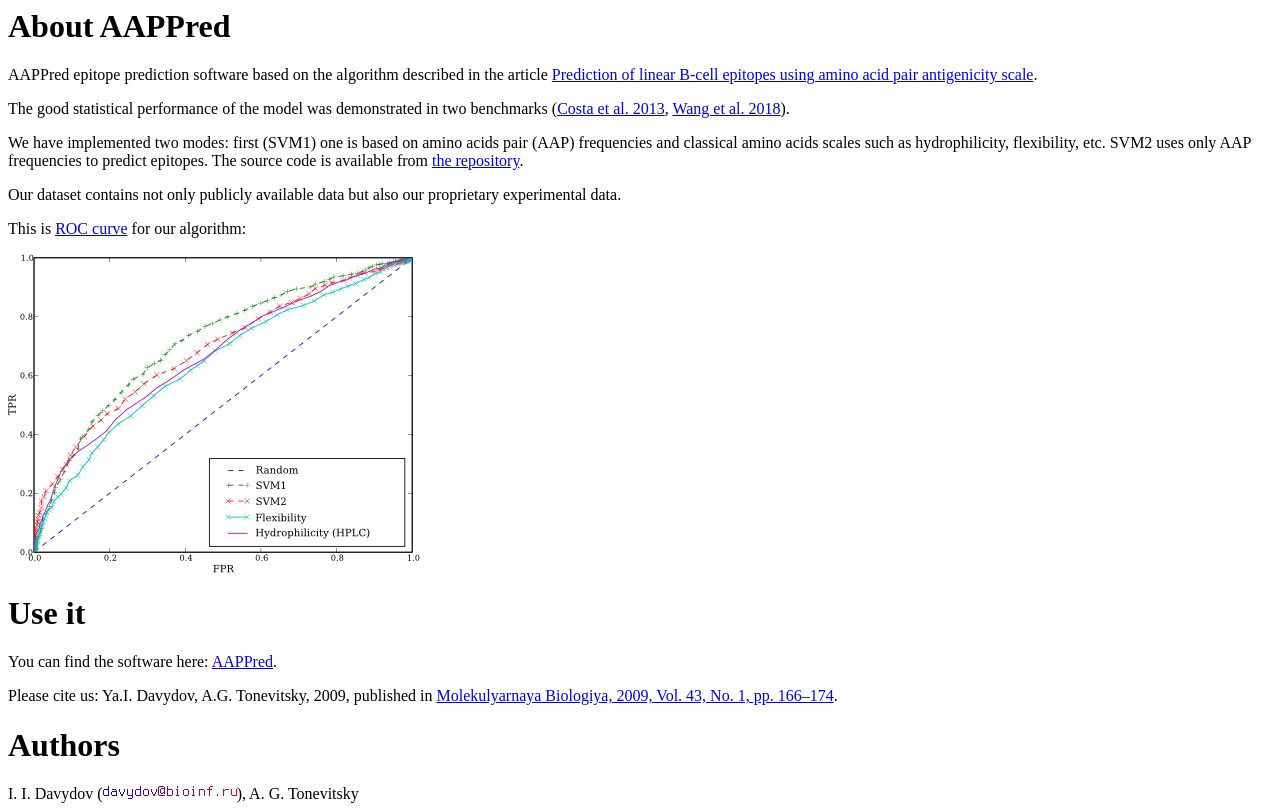
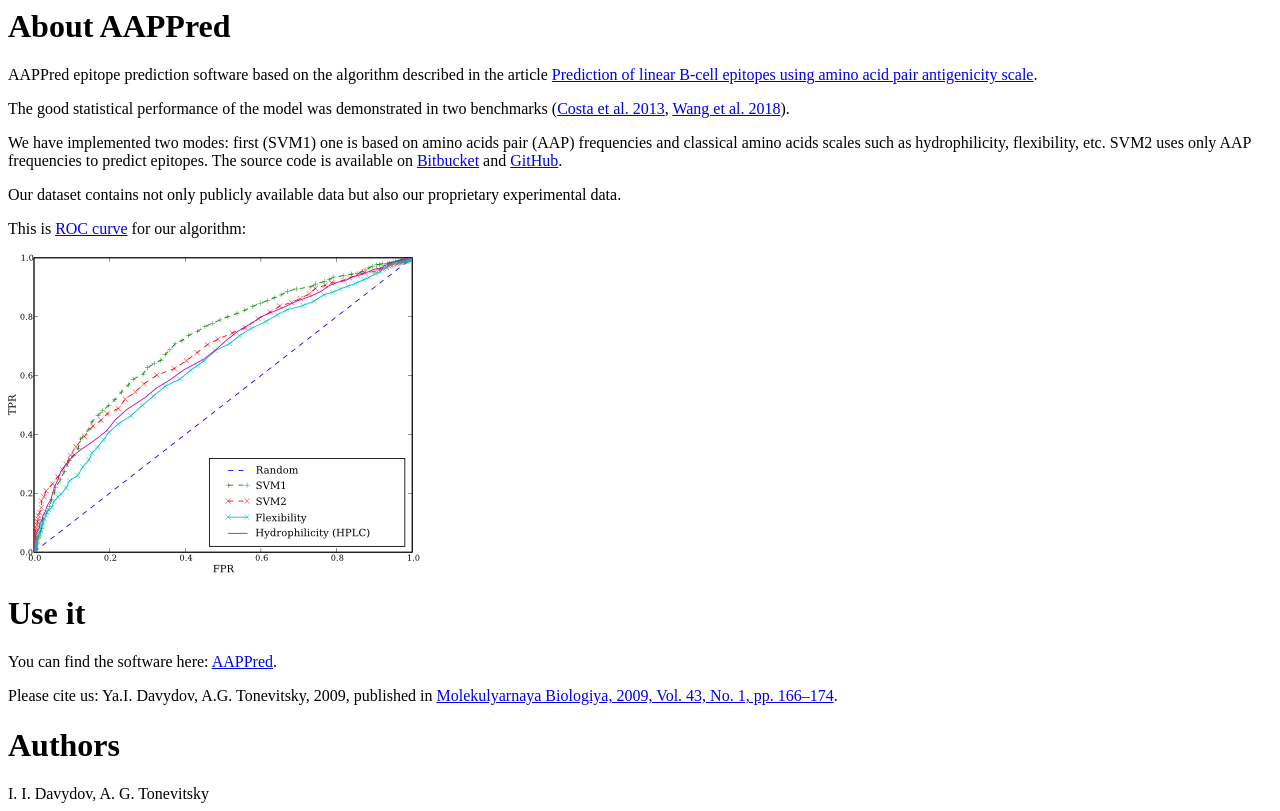
Before and after one commit to idavydov/aappred, a Python web app: template templates/main.html in a window 1280 px wide. Run offline with Jinja, Linux system fonts and the light colour scheme; the template is opened without the code that fills it, so the values that code supplies are empty.

Commit message:
Add service shutdown notices and repository links

```diff
--- a/templates/layout.html
+++ b/templates/layout.html
@@ -6,6 +6,12 @@ $:content.get('css', '')
 $:content.get('js', '')
 </head>
 <body>
+<p role="alert" style="border: 2px solid #a65b00; background: #fff3cd; padding: 12px;">
+<strong>Service shutdown notice:</strong> This website and its prediction service will stop working soon.
+Please use the source code to run AAPPred yourself. The code is available on
+<a href="https://bitbucket.org/Davydov/aappred/">Bitbucket</a> and
+<a href="https://github.com/idavydov/aappred">GitHub</a>.
+</p>
 $:content
 <script>
   (function(i,s,o,g,r,a,m){i['GoogleAnalyticsObject']=r;i[r]=i[r]||function(){
--- a/templates/main.html
+++ b/templates/main.html
@@ -11,7 +11,8 @@ al. 2013</a>,
 acids pair (AAP) frequencies and classical amino acids scales such as
 hydrophilicity, flexibility, etc. SVM2 uses only AAP frequencies to
 predict epitopes. The source code is available
-from <a href="https://bitbucket.org/Davydov/aappred/">the repository</a>.
+on <a href="https://bitbucket.org/Davydov/aappred/">Bitbucket</a> and
+<a href="https://github.com/idavydov/aappred">GitHub</a>.
 <p>Our dataset contains not only publicly available data but also our proprietary
 experimental data.
 <p>This is <a href="http://en.wikipedia.org/wiki/Receiver_Operating_Characteristic">
@@ -23,4 +24,4 @@ You can find the software here: <a href="predict">AAPPred</a>.
 
 Ya.I. Davydov, A.G. Tonevitsky, 2009, published in <a href="http://dx.doi.org/10.1134/S0026893309010208">Molekulyarnaya Biologiya, 2009, Vol. 43, No. 1, pp. 166&ndash;174</a>.
 <h1>Authors</h1>
-I. I. Davydov (<img alt="email" src="/static/email.png">), A. G. Tonevitsky
+I. I. Davydov, A. G. Tonevitsky
--- a/templates/predict_csv.txt
+++ b/templates/predict_csv.txt
@@ -2,6 +2,10 @@ $def with (data, subplots)
 # AAPPred B-cell epitope prediction results.
 # http://www.bioinf.ru/aappred/
 # Version: 1.1
+# WARNING: This website and its prediction service will stop working soon.
+# Please use the source code to run AAPPred yourself:
+# Bitbucket: https://bitbucket.org/Davydov/aappred/
+# GitHub: https://github.com/idavydov/aappred
 N,AA,SVM1,SVM2
 $for n, aa, svm1, svm2 in data:$n,$aa,$svm1,$svm2
 $if not subplots is None:
```
Also changed, not shown: README.md, static/email.png (deleted), 1 other file.
